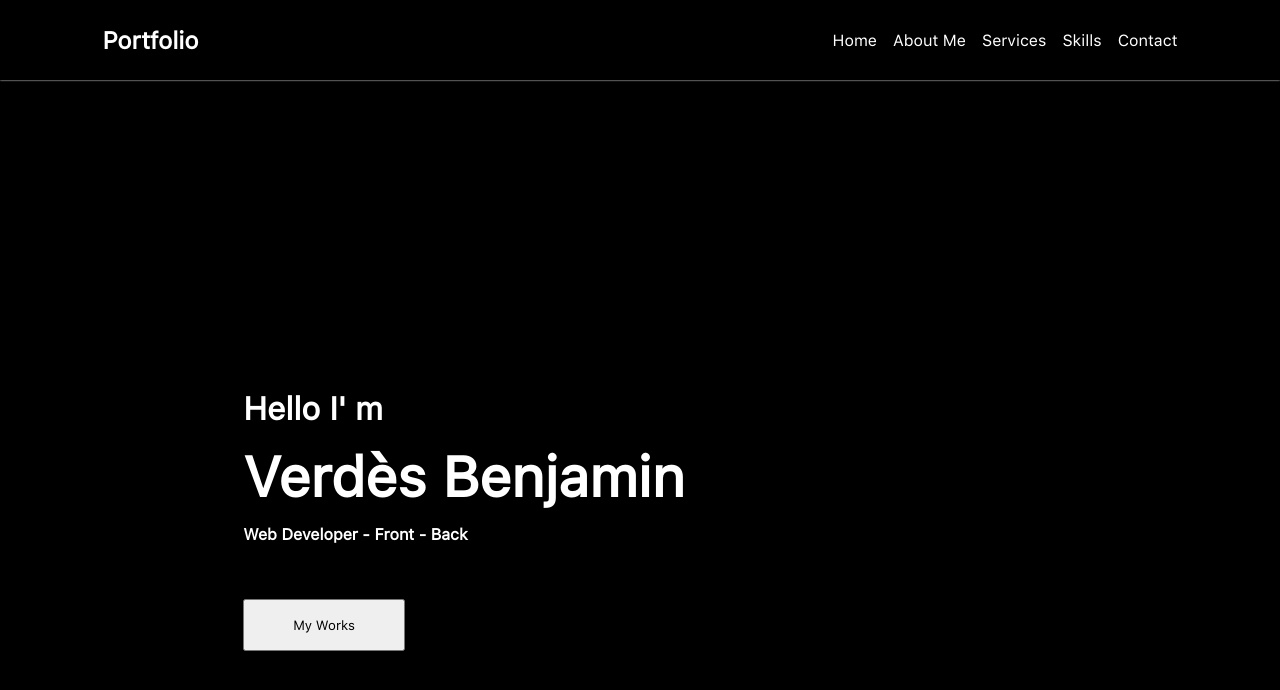
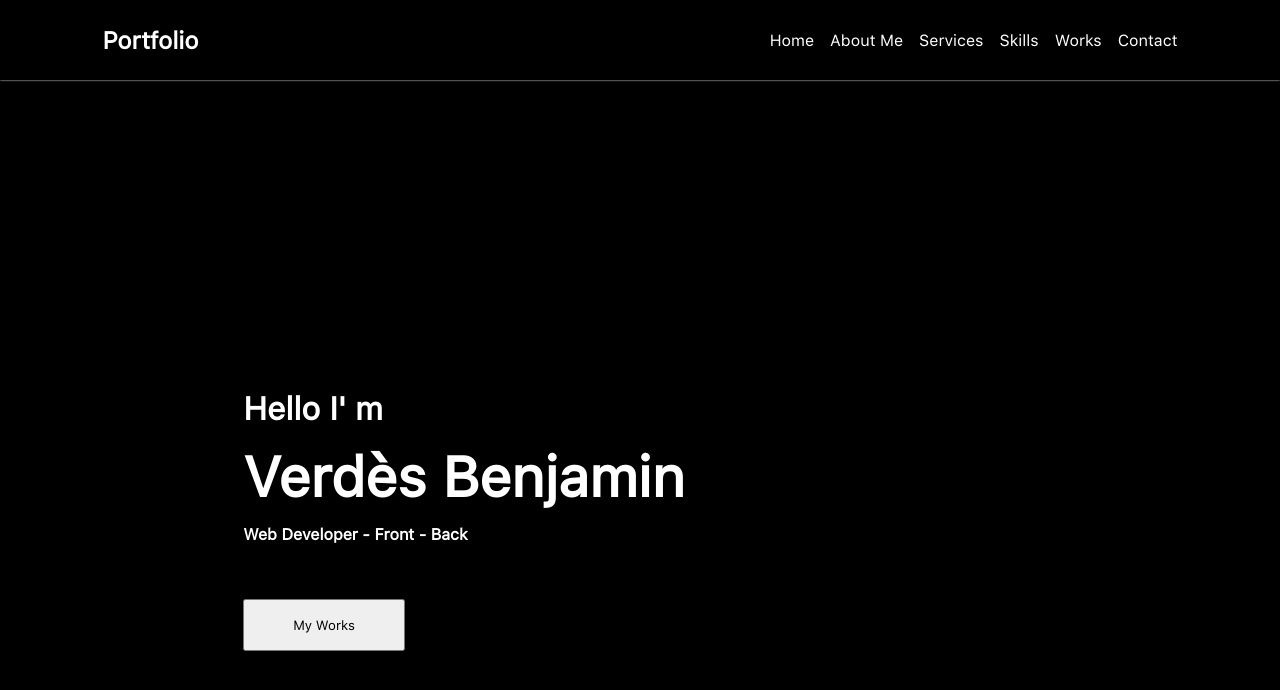
Before and after one commit to verdesB/BenD0tC0mReact, a JavaScript app: page / in a window 1280 px wide. Shown: the top 690 px of the page. Built offline with nearby package versions, Linux system fonts and the light colour scheme.

Commit message:
add Works

```diff
--- a/src/components/Header/index.js
+++ b/src/components/Header/index.js
@@ -11,6 +11,7 @@ const Header = () => {
                     <li><a href="#about">About Me</a></li>
                     <li><a href="#">Services</a></li>
                     <li><a href="#">Skills</a></li>
+                    <li><a href="#">Works</a></li>
                     <li><a href="#">Contact</a></li>
                 </ul>
             </nav>
```
